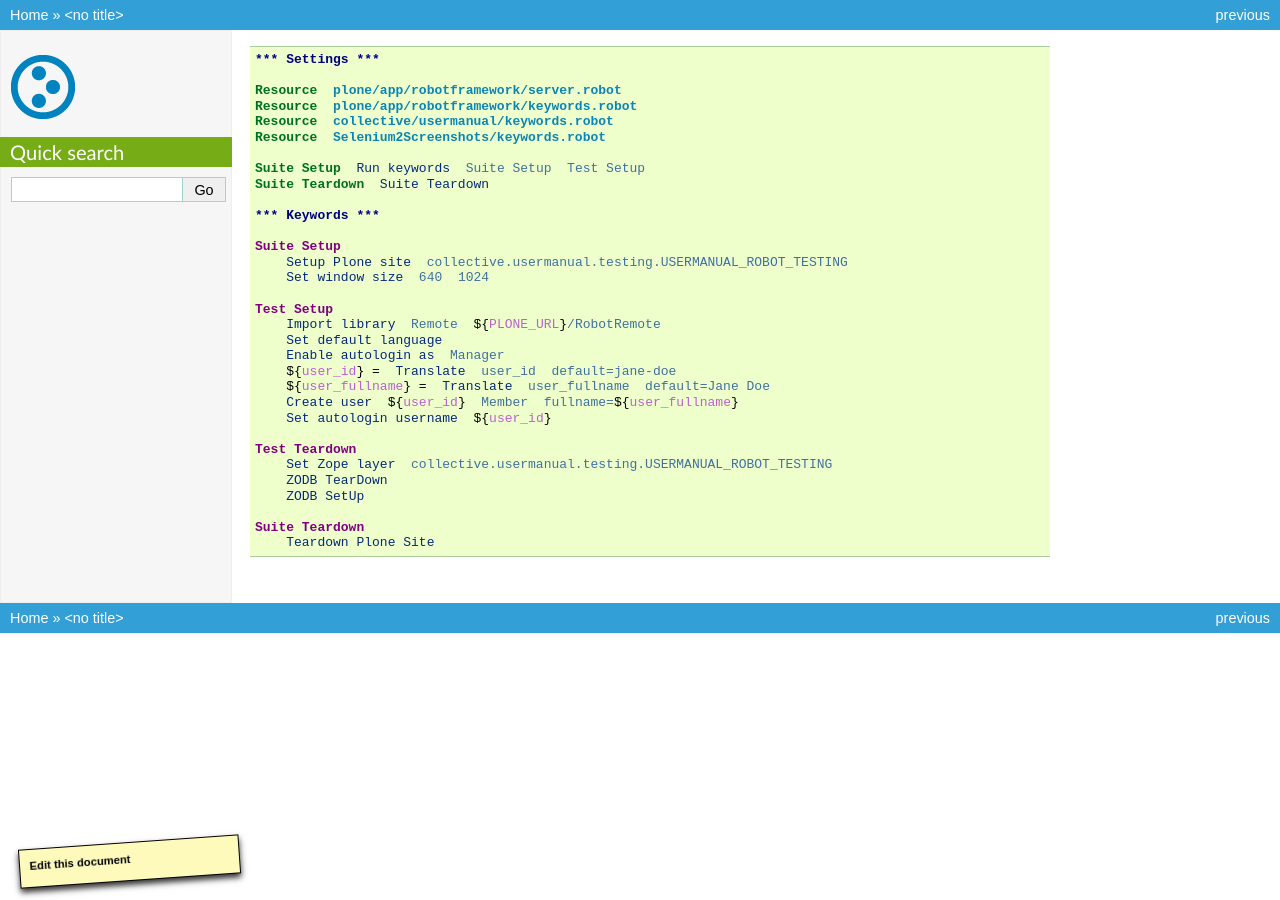
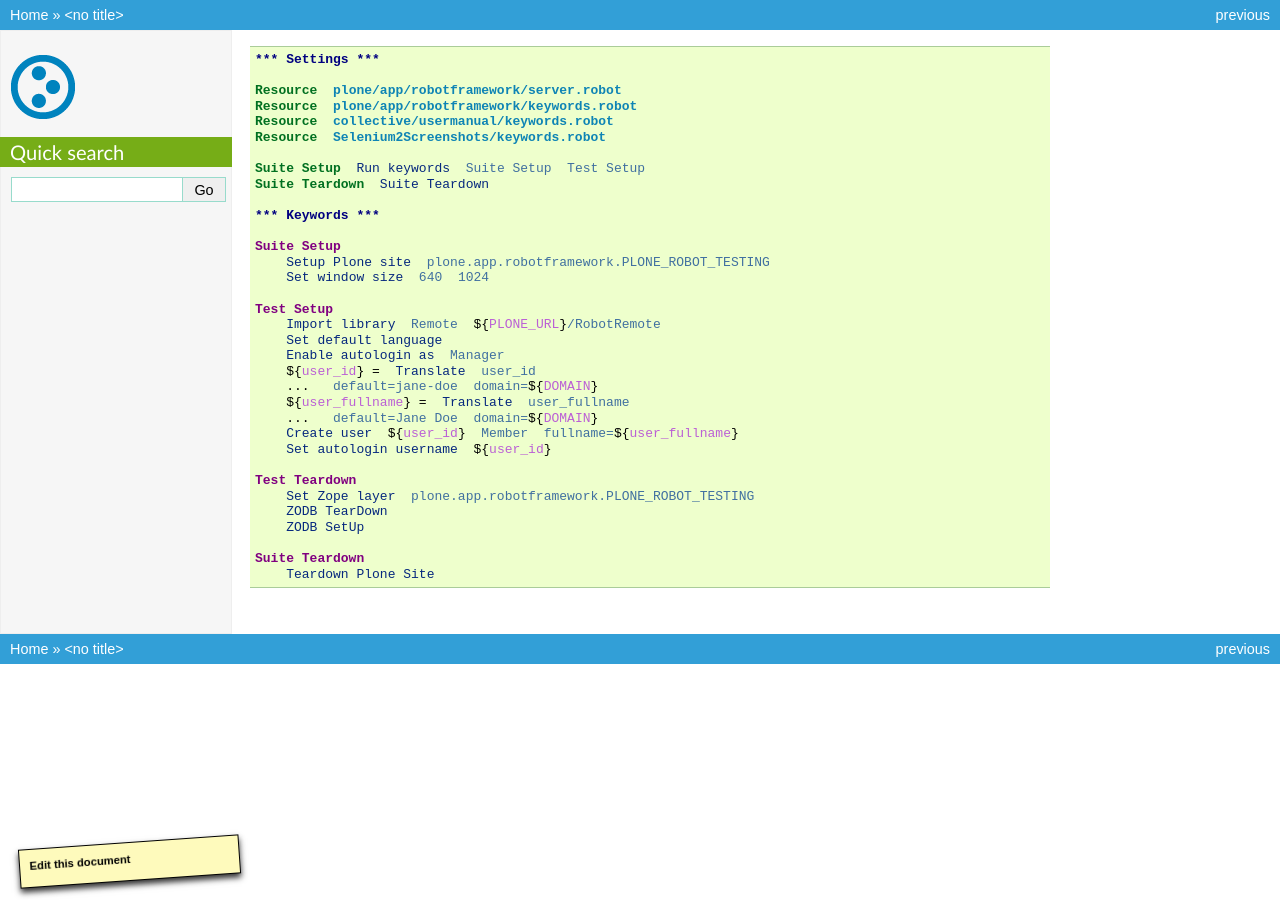
Before and after one commit to CodeRhymesLife/collective.usermanual, a Sphinx documentation site: the page built from source/robot-standalone.rst, in a window 1280 px wide. Built offline with Sphinx 7.4.7, drawn with Linux system fonts in a browser that asks for light colours; pages that are not in the unit, such as notebooks, are missing from menus.

Commit message:
Upgrade to use test layer and resources from p.a.robotframework

```diff
--- a/buildout.cfg
+++ b/buildout.cfg
@@ -10,6 +10,7 @@ versions = versions
 develop = .
 extensions = mr.developer
 sources = sources
+auto-checkout = plone.app.robotframework
 find-links =
     https://github.com/datakurre/robotframework/tarball/2.8.2rc0/robotframework-2.8.2rc0.tar.gz
 
--- a/source/robot-standalone.rst
+++ b/source/robot-standalone.rst
@@ -14,20 +14,22 @@
    *** Keywords ***
 
    Suite Setup
-       Setup Plone site  collective.usermanual.testing.USERMANUAL_ROBOT_TESTING
+       Setup Plone site  plone.app.robotframework.PLONE_ROBOT_TESTING
        Set window size  640  1024
 
    Test Setup
        Import library  Remote  ${PLONE_URL}/RobotRemote
        Set default language
        Enable autologin as  Manager
-       ${user_id} =  Translate  user_id  default=jane-doe
-       ${user_fullname} =  Translate  user_fullname  default=Jane Doe
+       ${user_id} =  Translate  user_id
+       ...   default=jane-doe  domain=${DOMAIN}
+       ${user_fullname} =  Translate  user_fullname
+       ...   default=Jane Doe  domain=${DOMAIN}
        Create user  ${user_id}  Member  fullname=${user_fullname}
        Set autologin username  ${user_id}
 
    Test Teardown
-       Set Zope layer  collective.usermanual.testing.USERMANUAL_ROBOT_TESTING
+       Set Zope layer  plone.app.robotframework.PLONE_ROBOT_TESTING
        ZODB TearDown
        ZODB SetUp
 
```
Also changed, not shown: source/adding-content/adding-pages.rst (+7 -7 lines), source/managing-content/working-copy.rst (+31 -25 lines), source/robot-server.rst (+6 -4 lines), 3 other files.
